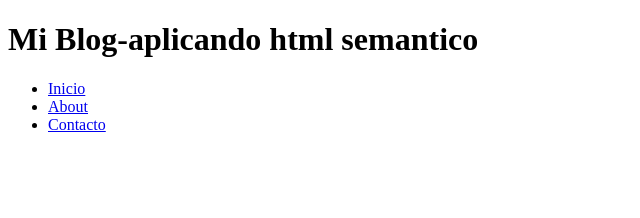
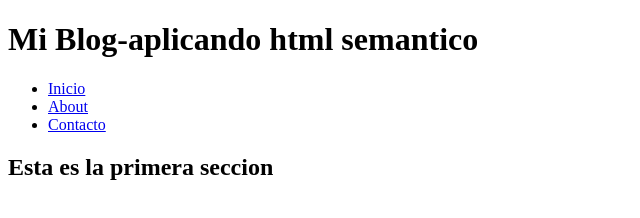
Before and after one commit to rodrigueztojeiro-maker/semanticHTML, a plain HTML site: page index.html in a window 1280 px wide. Shown: the whole page, without its empty margins (0-640 px from the left). Drawn offline with Linux system fonts and the light colour scheme.

Commit message:
agregue el nav y el main

```diff
--- a/index.html
+++ b/index.html
@@ -11,5 +11,6 @@
     <li><a href="#">About</a></li>
     <li><a href="#">Contacto</a></li>
 </ul></nav>
+<main><section><h2>Esta es la primera seccion</h2></section></main>
 </body>
 </html>
```
